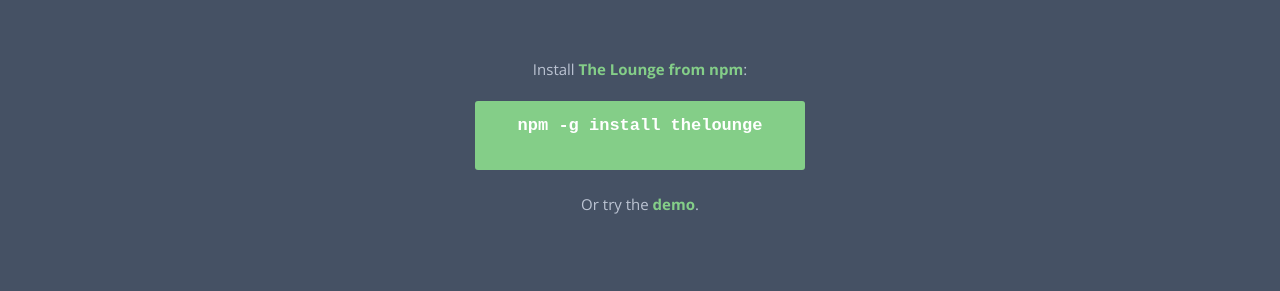
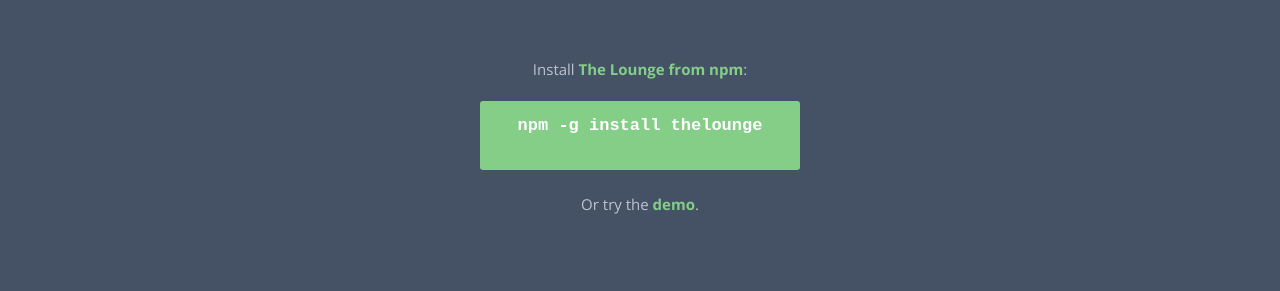
Before and after one commit to thelounge/thelounge.github.io, a Jekyll site: the page built from index.html, in a window 1280 px wide. Shown: the part 243-534 px from the top of the page. Built offline with Jekyll 4.4.1, drawn with Linux system fonts in a browser that asks for light colours; Markdown is read by kramdown in place of the engine named in the settings; comment, search, counter and statistics services are not loaded.

Commit message:
Fix green homescreen button on smaller screens
Previous: https://sr.ht/qRFz.png

Now: https://sr.ht/FtOB.png

```diff
--- a/css/style.css
+++ b/css/style.css
@@ -128,7 +128,7 @@
 	display: inline-block;
 	padding: 15px;
 	margin: 5px;
-	min-width: 330px;
+	min-width: 45%;
 }
 #splash .card strong {
 	display: block;
```
